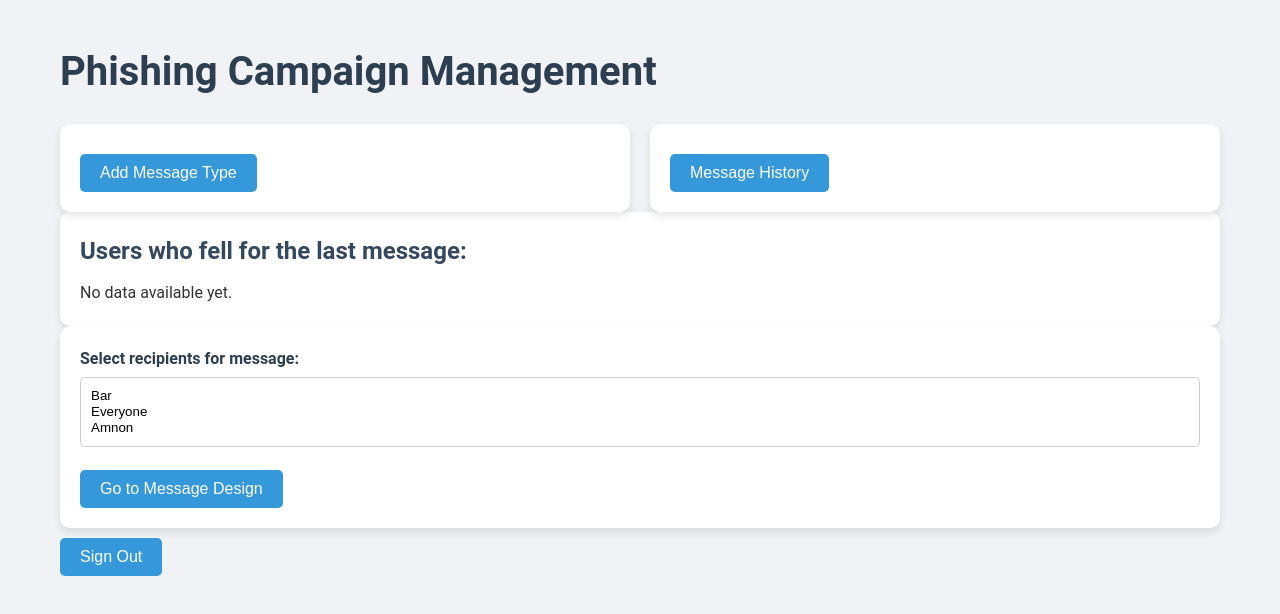
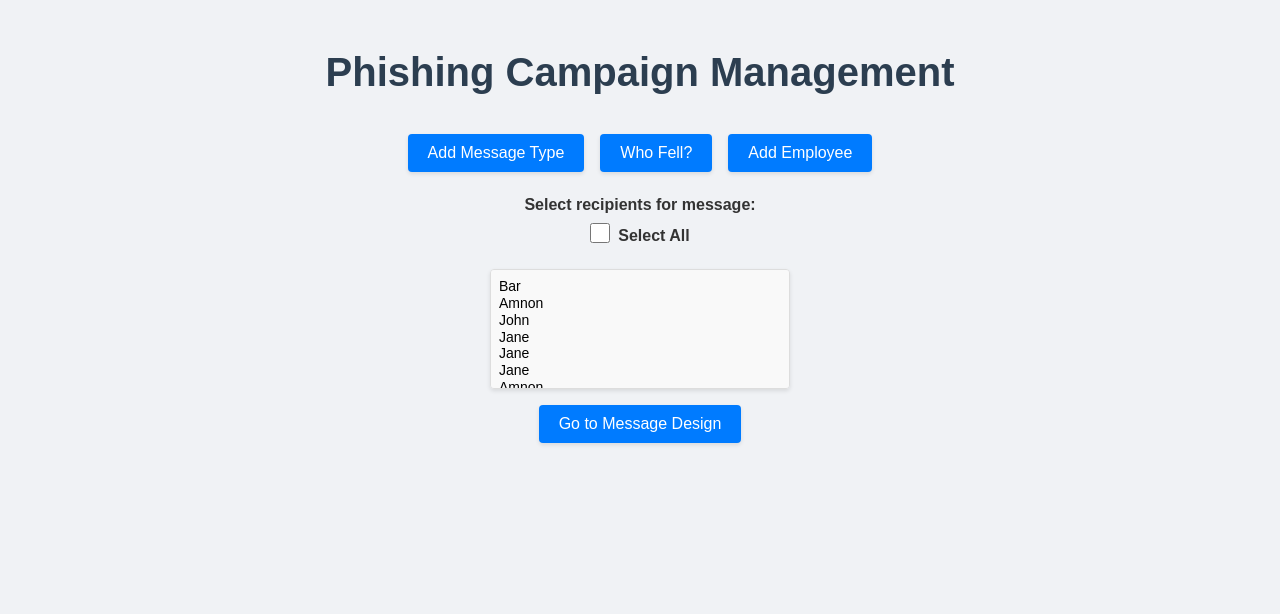
Before and after one commit to amnonn122/Phishing-Campaign-Management, a React (Create React App) app in the folder front/: page / in a window 1280 px wide. Shown: the top 614 px of the page. Built offline with nearby package versions, Linux system fonts and the light colour scheme.

Commit message:
day 1 changes

```diff
--- a/front/public/index.html
+++ b/front/public/index.html
@@ -24,7 +24,7 @@
       work correctly both with client-side routing and a non-root public URL.
       Learn how to configure a non-root public URL by running `npm run build`.
     -->
-    <title>React App</title>
+    <title>Phishing Campaign Management</title>
   </head>
   <body>
     <noscript>You need to enable JavaScript to run this app.</noscript>
--- a/front/src/App.js
+++ b/front/src/App.js
@@ -4,6 +4,8 @@ import { BrowserRouter as Router, Route, Routes } from 'react-router-dom';
 import HomePage from './pages/HomePage.js';
 import AddMessagePage from './pages/AddMessagePage.js';
 import MessageDesignPage from './pages/MessageDesignPage.js';
+import AddEmployeePage from './pages/AddEmployeePage.js';
+import WhoFellPage from './pages/WhoFellPage.js';
 
 function App() {
   return (
@@ -12,6 +14,8 @@ function App() {
         <Route path="/" element={<HomePage />} />
         <Route path="/add-message" element={<AddMessagePage />} />
         <Route path="/message-design" element={<MessageDesignPage />} />
+        <Route path="/add-employee" element={<AddEmployeePage />} />
+        <Route path="/who-fell" element={<WhoFellPage />} />
       </Routes>
     </Router>
   );
--- /dev/null
+++ b/front/src/pages/AddEmployeePage.js
@@ -0,0 +1,53 @@
+import React, { useState } from 'react';
+
+function AddEmployeePage() {
+  // יצירת state עבור שם ואימייל
+  const [name, setName] = useState('');
+  const [email, setEmail] = useState('');
+
+  // פונקציה לטיפול במשלוח הטופס
+  const handleSubmit = (e) => {
+    e.preventDefault();
+
+    // הודעה עם הפרטים
+    alert(`Employee added: \nName: ${name}\nEmail: ${email}`);
+
+    // ניתן גם לשלוח את הנתונים לשרת או להוסיף אותם לרשימה
+    // ניקוי השדות לאחר ההוספה
+    setName('');
+    setEmail('');
+  };
+
+  return (
+    <div style={{ maxWidth: '400px', margin: '0 auto', padding: '20px' }}>
+      <h1>Add Employee</h1>
+      <form onSubmit={handleSubmit}>
+        <div style={{ marginBottom: '10px' }}>
+          <label htmlFor="name" style={{ display: 'block', marginBottom: '5px' }}>Name:</label>
+          <input
+            type="text"
+            id="name"
+            value={name}
+            onChange={(e) => setName(e.target.value)}
+            required
+            style={{ width: '100%', padding: '8px', boxSizing: 'border-box' }}
+          />
+        </div>
+        <div style={{ marginBottom: '10px' }}>
+          <label htmlFor="email" style={{ display: 'block', marginBottom: '5px' }}>Email:</label>
+          <input
+            type="email"
+            id="email"
+            value={email}
+            onChange={(e) => setEmail(e.target.value)}
+            required
+            style={{ width: '100%', padding: '8px', boxSizing: 'border-box' }}
+          />
+        </div>
+        <button type="submit" style={{ padding: '10px 20px', cursor: 'pointer' }}>Add Employee</button>
+      </form>
+    </div>
+  );
+}
+
+export default AddEmployeePage;
--- a/front/src/pages/AddMessagePage.js
+++ b/front/src/pages/AddMessagePage.js
@@ -4,33 +4,47 @@ function AddMessagePage() {
   const [messageType, setMessageType] = useState('');
   const [messageContent, setMessageContent] = useState('');
 
-  const submitMessage = () => {
+  const submitMessage = (e) => {
+    e.preventDefault();
     const newWindow = window.open("", "_blank", "width=400,height=300");
     newWindow.document.write(`<h1 style="font-family: Arial; color: #2c3e50;">Message Summary</h1>`);
     newWindow.document.write(`<p><strong>Message Type:</strong> ${messageType}</p>`);
     newWindow.document.write(`<p><strong>Message Content:</strong> ${messageContent}</p>`);
+
+    // ניקוי שדות לאחר שליחה
+    setMessageType('');
+    setMessageContent('');
   };
 
   return (
-    <div className="container">
+    <div style={{ maxWidth: '400px', margin: '0 auto', padding: '20px' }}>
       <h1>Add Message Type</h1>
-      <label htmlFor="messageType">Message Type</label>
+      <form onSubmit={submitMessage}>
+        <div style={{ marginBottom: '10px' }}>
+          <label htmlFor="messageType" style={{ display: 'block', marginBottom: '5px' }}>Message Type:</label>
           <input
             type="text"
             id="messageType"
             value={messageType}
             onChange={(e) => setMessageType(e.target.value)}
             placeholder="Enter message type..."
+            required
+            style={{ width: '100%', padding: '8px', boxSizing: 'border-box' }}
           />
-      <label htmlFor="messageContent">Message Content</label>
-      <input
-        type="text"
+        </div>
+        <div style={{ marginBottom: '10px' }}>
+          <label htmlFor="messageContent" style={{ display: 'block', marginBottom: '5px' }}>Message Content:</label>
+          <textarea
             id="messageContent"
             value={messageContent}
             onChange={(e) => setMessageContent(e.target.value)}
             placeholder="Enter message content..."
+            required
+            style={{ width: '100%', padding: '8px', boxSizing: 'border-box', height: '120px' }} // גובה מותאם ל-4 שורות לפחות
           />
-      <button onClick={submitMessage}>Submit and Open Message</button>
+        </div>
+        <button type="submit" style={{ padding: '10px 20px', cursor: 'pointer' }}>Submit and Open Message</button>
+      </form>
     </div>
   );
 }
--- a/front/src/pages/HomePage.js
+++ b/front/src/pages/HomePage.js
@@ -1,13 +1,64 @@
 import React, { useState } from 'react';
 import { useNavigate } from 'react-router-dom';
+import './homepage.css';
 
 function HomePage() {
-  const [selectedRecipients, setSelectedRecipients] = useState([]);
   const navigate = useNavigate();
 
-  const handleRecipientChange = (e) => {
-    const options = Array.from(e.target.selectedOptions).map(option => option.value);
-    setSelectedRecipients(options);
+  const goToAddEmployee = () => {
+    localStorage.setItem('selectedRecipients', JSON.stringify(selectedRecipients));
+    navigate('/add-employee');
+  };
+
+  const goToWhoFell = () => {
+    localStorage.setItem('selectedRecipients', JSON.stringify(selectedRecipients));
+    navigate('/who-fell');
+  };
+
+  const goToAddMessageType = () => {
+    localStorage.setItem('selectedRecipients', JSON.stringify(selectedRecipients));
+    navigate('/add-message');
+  };
+
+  // State to manage selected recipients
+  const [selectedRecipients, setSelectedRecipients] = useState([]);
+  const [selectAll, setSelectAll] = useState(false);
+
+  // List of available recipients
+  const recipients = [
+    { value: 'bar', label: 'Bar' },
+    { value: 'amnon', label: 'Amnon' },
+    { value: 'john', label: 'John' },
+    { value: 'jane', label: 'Jane' },
+    { value: 'jane', label: 'Jane' },
+    { value: 'jane', label: 'Jane' },
+    { value: 'amnon', label: 'Amnon' },
+    { value: 'amnon', label: 'Amnon' },
+    { value: 'amnon', label: 'Amnon' },
+
+
+    // Add more recipients as needed
+  ];
+
+  const handleRecipientChange = (event) => {
+    const { options } = event.target;
+    const selected = [];
+    for (let i = 0; i < options.length; i++) {
+      if (options[i].selected) {
+        selected.push(options[i].value);
+      }
+    }
+    setSelectedRecipients(selected);
+    setSelectAll(selected.length === recipients.length);
+  };
+
+  const handleSelectAllChange = () => {
+    if (selectAll) {
+      setSelectedRecipients([]);
+    } else {
+      setSelectedRecipients(recipients.map(recipient => recipient.value));
+    }
+    setSelectAll(!selectAll);
   };
 
   const goToMessageDesign = () => {
@@ -15,36 +66,50 @@ function HomePage() {
     navigate('/message-design');
   };
 
-  const goToAddMessageType = () => {
-    localStorage.setItem('selectedRecipients', JSON.stringify(selectedRecipients));
-    navigate('/add-message');
-  };
 
   return (
     <div className="container">
-      <h1>Phishing Campaign Management</h1>
-      <div className="flex">
-        <div className="box">
-          <button className="btn" onClick={goToAddMessageType}>Add Message Type</button>
+      <h1 className="header">Phishing Campaign Management</h1>
+      <div className="button-container">
+        <button className="button" onClick={goToAddMessageType}>Add Message Type</button>
+        <button className="button" onClick={goToWhoFell}>Who Fell?</button>
+        <button className="button" onClick={goToAddEmployee}>Add Employee</button>
+      </div>
+      <div style={{ display: 'flex', flexDirection: 'column', alignItems: 'center' }}>
+        <label htmlFor="recipient" className="select-all-label">
+          Select recipients for message:
+        </label>
+        <div className="select-all-container">
+          <input
+            type="checkbox"
+            id="selectAll"
+            checked={selectAll}
+            onChange={handleSelectAllChange}
+            className="select-all-checkbox"
+          />
+          <label htmlFor="selectAll" className="select-all-label">Select All</label>
         </div>
-        <div className="box">
-          <button className="btn">Message History</button>
-        </div>
+        <select
+          id="recipient"
+          className="select"
+          multiple
+          size="5"
+          onChange={handleRecipientChange}
+          value={selectedRecipients}
+        >
+          {recipients.map(recipient => (
+            <option key={recipient.value} value={recipient.value}>
+              {recipient.label}
+            </option>
+          ))}
+        </select>
+        <button
+          className="submit-button"
+          onClick={goToMessageDesign}
+        >
+          Go to Message Design
+        </button>
       </div>
-      <div className="box">
-        <h3>Users who fell for the last message:</h3>
-        <p>No data available yet.</p>
-      </div>
-      <div className="box">
-        <label htmlFor="recipient">Select recipients for message:</label>
-        <select id="recipient" className="dropdown" multiple size="3" onChange={handleRecipientChange}>
-          <option value="bar">Bar</option>
-          <option value="everyone">Everyone</option>
-          <option value="amnon">Amnon</option>
-        </select>
-        <button className="btn" onClick={goToMessageDesign}>Go to Message Design</button>
-      </div>
-      <button className="btn">Sign Out</button>
     </div>
   );
 }
--- /dev/null
+++ b/front/src/pages/homepage.css
@@ -0,0 +1,79 @@
+
+.container {
+    display: flex;
+    flex-direction: column;
+    align-items: center;
+    font-family: Arial, sans-serif;
+    margin-top: 20px; /* Add margin to push it a little from the top */
+  }
+
+  .header {
+    margin-bottom: 20px;
+  }
+
+  .button-container {
+    display: flex;
+    gap: 16px;
+    margin-bottom: 20px;
+  }
+
+  .button {
+    padding: 10px 20px;
+    font-size: 16px;
+    color: #fff;
+    background-color: #007bff;
+    border: none;
+    border-radius: 4px;
+    cursor: pointer;
+    box-shadow: 0 2px 4px rgba(0,0,0,0.1);
+    transition: background-color 0.3s ease;
+  }
+
+  .button:hover {
+    background-color: #0056b3;
+  }
+
+  .select-all-container {
+    display: flex;
+    align-items: center;
+    margin-bottom: 16px;
+  }
+
+  .select-all-checkbox {
+    margin-right: 8px;
+    width: 20px;
+    height: 20px;
+  }
+
+  .select-all-label {
+    font-size: 16px;
+    color: #333;
+  }
+
+  .select {
+    width: 300px;
+    height: 120px;
+    border: 1px solid #ddd;
+    border-radius: 4px;
+    padding: 8px;
+    font-size: 14px;
+    background-color: #f9f9f9;
+    box-shadow: 0 2px 4px rgba(0,0,0,0.1);
+  }
+
+  .submit-button {
+    margin-top: 16px;
+    padding: 10px 20px;
+    font-size: 16px;
+    color: #fff;
+    background-color: #007bff;
+    border: none;
+    border-radius: 4px;
+    cursor: pointer;
+    box-shadow: 0 2px 4px rgba(0,0,0,0.1);
+    transition: background-color 0.3s ease;
+  }
+
+  .submit-button:hover {
+    background-color: #0056b3;
+  }
```
Also changed, not shown: front/src/pages/MessageDesignPage.js (+9 -15 lines), front/src/pages/WhoFellPage.js (added, +52 -0 lines), 2 other files (tests, documents, lock files or other folders). Lines whose indentation alone changed are shown as unchanged.
